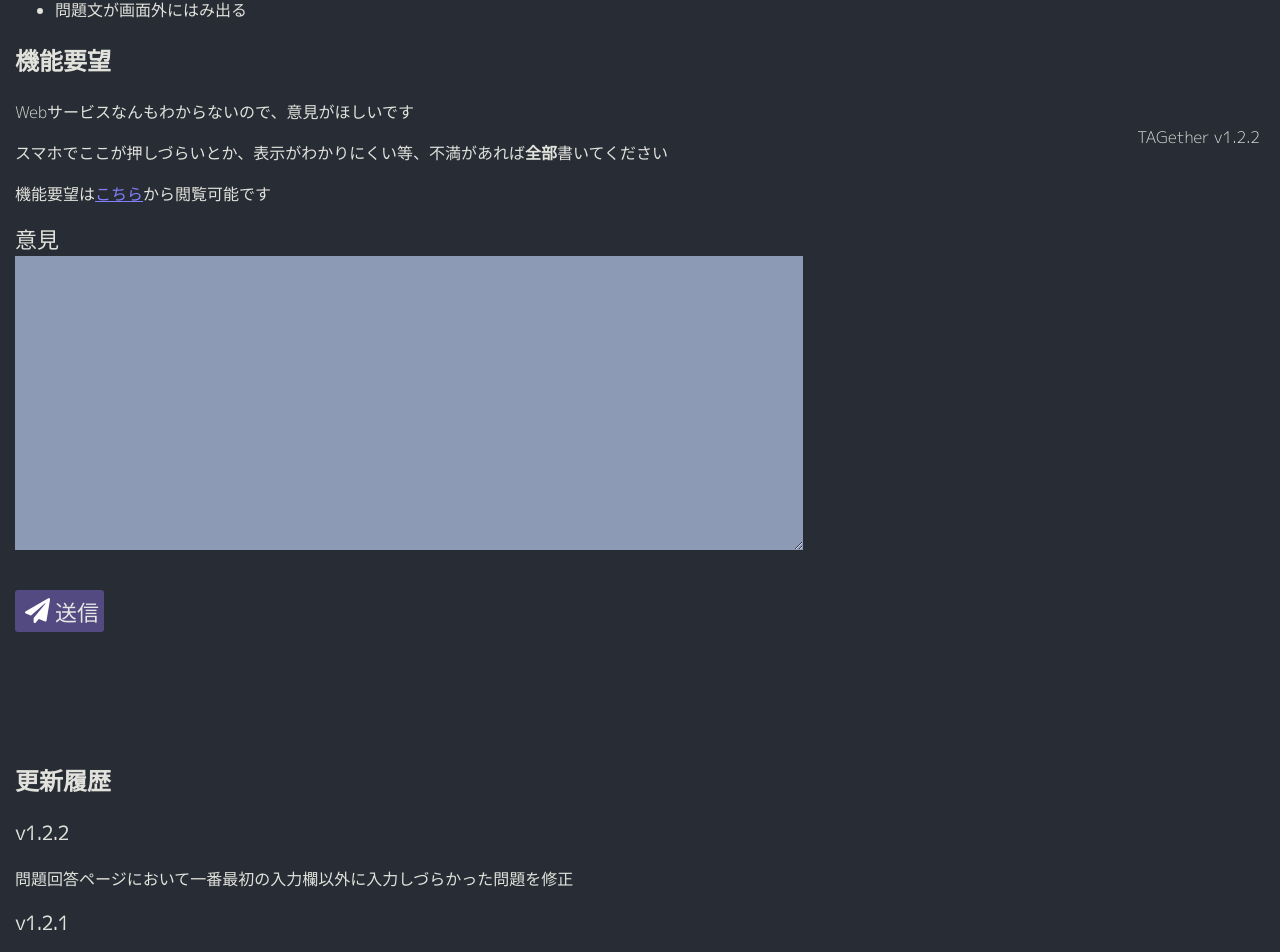
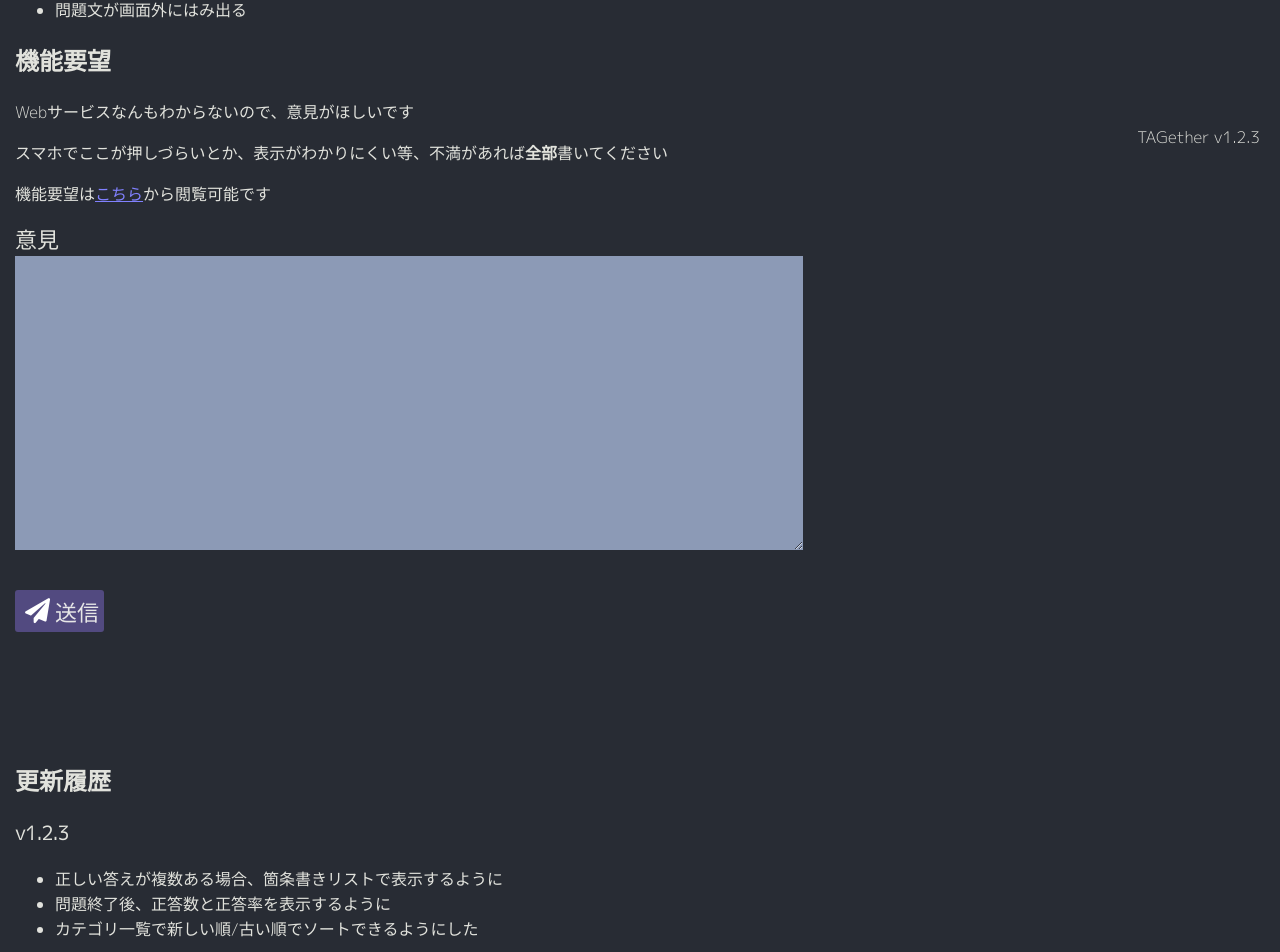
Before and after one commit to watasuke102/TAGether, a Next.js app: page / in a window 1280 px wide. Shown: the part 635-1587 px from the top of the page. Built offline with nearby package versions, Linux system fonts and the light colour scheme.

Commit message:
release: 1.2.3

```diff
--- a/package.json
+++ b/package.json
@@ -1,6 +1,6 @@
 {
   "name": "tagether",
-  "version": "1.2.2",
+  "version": "1.2.3",
   "description": "",
   "main": "index.js",
   "scripts": {
--- a/src/pages/index.tsx
+++ b/src/pages/index.tsx
@@ -80,6 +80,13 @@ export default function index() {
 
       <h2>更新履歴</h2>
 
+      <h3>v1.2.3</h3>
+      <ul>
+        <li>正しい答えが複数ある場合、箇条書きリストで表示するように</li>
+        <li>問題終了後、正答数と正答率を表示するように</li>
+        <li>カテゴリ一覧で新しい順/古い順でソートできるようにした</li>
+      </ul>
+
       <h3>v1.2.2</h3>
       <p>問題回答ページにおいて一番最初の入力欄以外に入力しづらかった問題を修正</p>
 
@@ -107,7 +114,7 @@ export default function index() {
         から確認可能です。
       </p>
 
-      <p className={css.version}>TAGether v1.2.2</p>
+      <p className={css.version}>TAGether v1.2.3</p>
 
       <Modal {...modalData} />
     </div>
```
